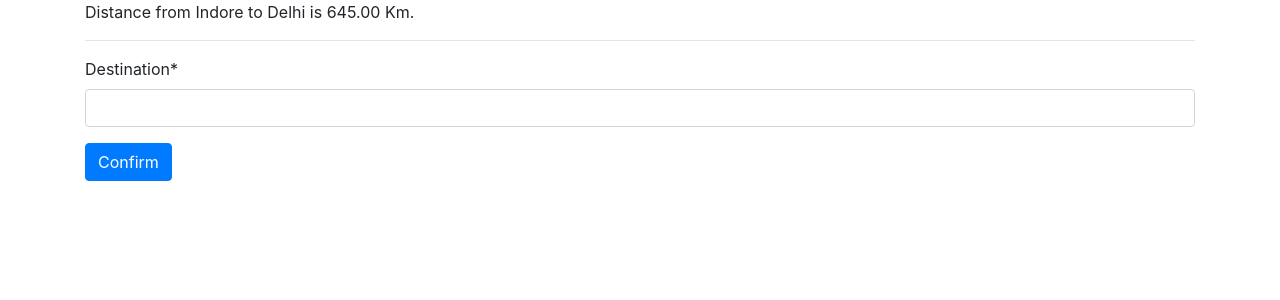
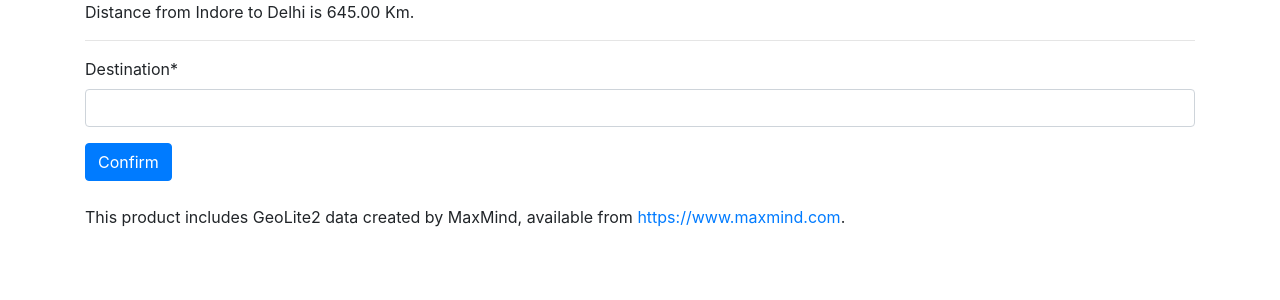
Before and after one commit to pradhyumvyas/Distance-Finder, a Django app: page / in a window 1280 px wide. Shown: the top 300 px of the page. Run offline with Django 3.2, Linux system fonts and the light colour scheme; data comes from the database, SQL or seed files in the repository; both versions use the stored data as it was after the commit; some libraries are stand-ins or nearby versions.

Commit message:
Added Geoip

```diff
--- a/measurement/templates/measurement/main.html
+++ b/measurement/templates/measurement/main.html
@@ -20,4 +20,8 @@
     <button type="submit" class="btn btn-primary"> Confirm </button>
 </form>
 
+<br>
+
+This product includes GeoLite2 data created by MaxMind, available from
+<a href="https://www.maxmind.com">https://www.maxmind.com</a>.
 {% endblock body %}
```
Also changed, not shown: db.sqlite3.
